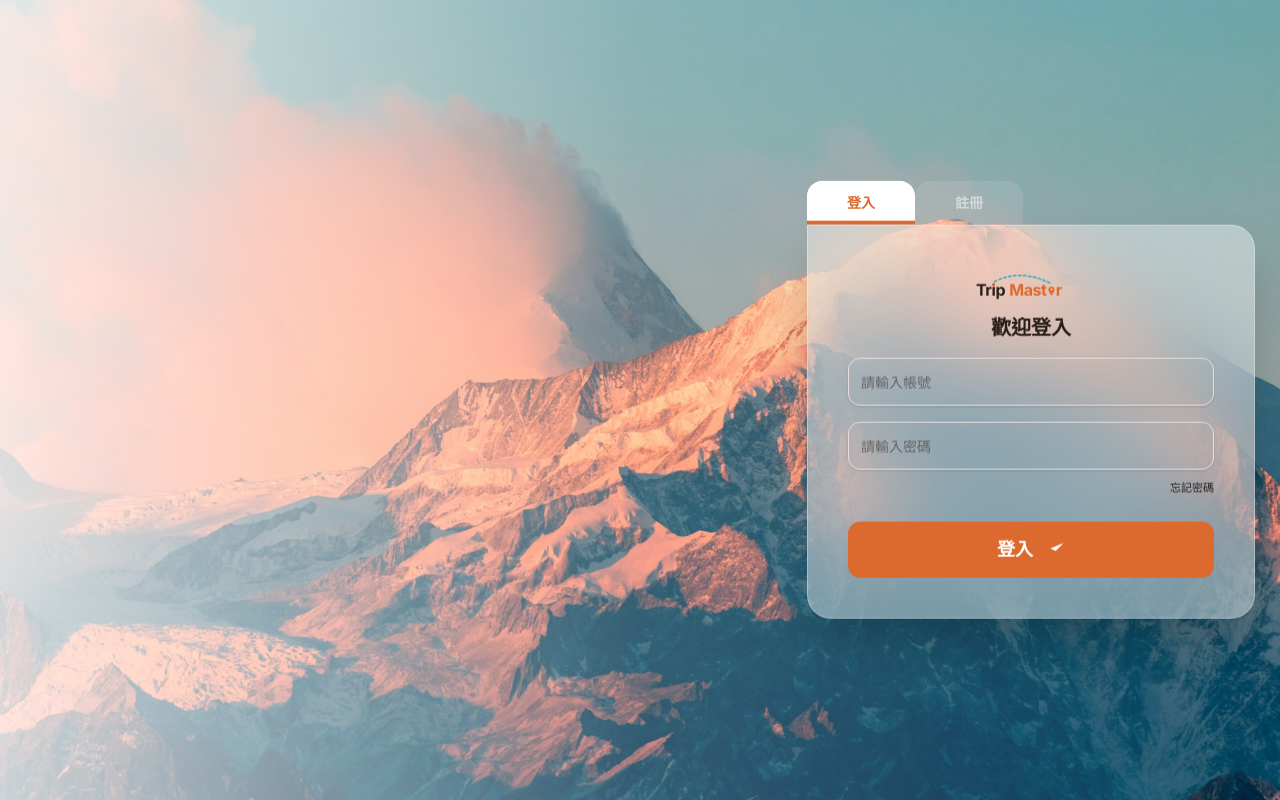
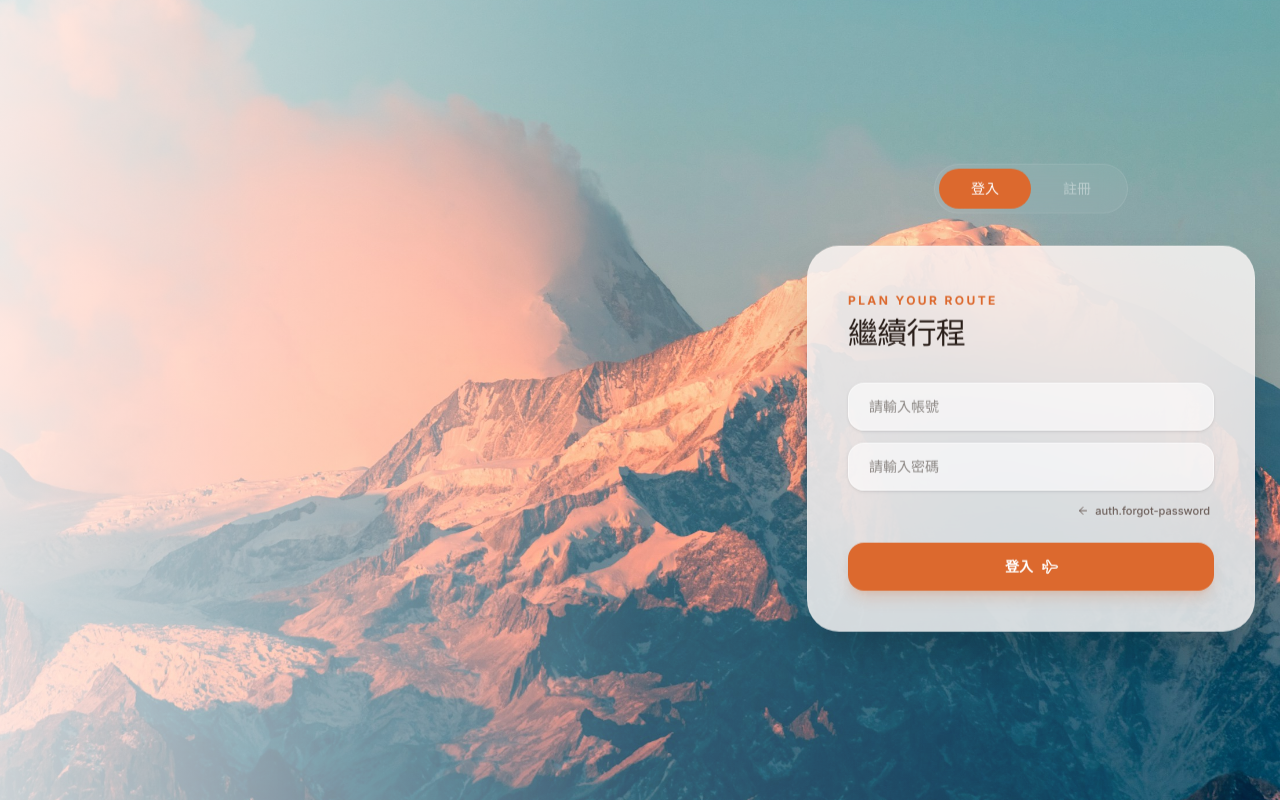
Before and after one commit to jack755051/trip-master-frontend, a Next.js app: page /login in a window 1280 px wide. Built offline with nearby package versions, Linux system fonts and the light colour scheme; no server answers.

Commit message:
modify : 統一登入三個表單的外躥

```diff
--- a/src/app/globals.css
+++ b/src/app/globals.css
@@ -103,3 +103,22 @@
     @apply bg-background text-foreground antialiased;
   }
 }
+
+@keyframes paper-plane-out {
+  0% {
+    transform: translate(-50%, -50%) scale(1) rotate(0deg);
+    opacity: 1;
+  }
+  20% {
+    transform: translate(-70%, -20%) scale(1.1) rotate(-15deg);
+    opacity: 1;
+  }
+  100% {
+    transform: translate(200%, -300%) scale(0.5) rotate(45deg);
+    opacity: 0;
+  }
+}
+
+.animate-paper-plane-out {
+  animation: paper-plane-out 0.8s forwards ease-in;
+}
--- a/src/components/layout/auth/auth-container.tsx
+++ b/src/components/layout/auth/auth-container.tsx
@@ -16,11 +16,11 @@ export default function AuthContainer() {
   const { t } = useTranslations();
 
   return (
-    <div className="w-full max-w-md relative">
-      {/* 1. 資料夾標籤區域 */}
-      <div className="flex h-12 relative items-end">
+    <div className="w-full max-w-md">
+      {/* 1. 核心導航：路徑切換器 (Path Switcher) */}
       {mode !== "forgot" && (
-          <div className="flex">
+        <div className="mb-8 flex justify-center">
+          <div className="relative p-1 bg-white/5 backdrop-blur-md border border-white/10 rounded-full flex items-center">
             {["login", "register"].map((tab) => {
               const isActive = mode === tab;
               return (
@@ -28,55 +28,63 @@ export default function AuthContainer() {
                   key={tab}
                   onClick={() => setMode(tab as AuthMode)}
                   className={cn(
-                    "px-10 py-3 rounded-t-2xl font-bold text-sm transition-colors duration-500 relative",
-                    isActive
-                      ? "bg-white/90 text-brand z-20"
-                      : "bg-white/10 text-white/50 hover:text-white/80 z-10",
+                    "relative px-8 py-2.5 text-sm font-medium transition-all duration-500",
+                    isActive ? "text-brand-foreground" : "text-white/40 hover:text-white/70",
                   )}
                 >
                   <span className="relative z-10">{t(`auth.${tab}`)}</span>
-
-                  {/* 標籤切換時的優雅滑動 */}
                   {isActive && (
                     <motion.div
-                      layoutId="activeTabBg"
-                      className="absolute inset-0 bg-white/90 rounded-t-2xl -z-10"
-                      transition={relaxedBouncy}
-                    />
-                  )}
-                  {isActive && (
-                    <motion.span
-                      layoutId="activeTabLine"
-                      className="absolute bottom-0 left-0 w-full h-1 bg-brand z-30"
-                      transition={relaxedBouncy}
+                      layoutId="nav-pill"
+                      className="absolute inset-0 bg-brand rounded-full shadow-[0_0_20px_rgba(var(--brand),0.4)]"
+                      transition={{ type: "spring", bounce: 0.2, duration: 0.6 }}
                     />
                   )}
                 </button>
               );
             })}
           </div>
+        </div>
       )}
-      </div>
 
-      {/* 2. 主要面板容器 */}
+      {/* 2. 容器設計：層疊的規劃感 */}
+      <div className="relative group">
+        {/* 背景裝飾：模擬規劃圖的經緯線 */}
+
         <motion.div
           layout
           transition={relaxedBouncy}
           className={cn(
-          "bg-white/40 backdrop-blur-2xl shadow-2xl border border-white/30 relative overflow-hidden", // 降低背景 A 值，提高模糊
-          mode === "forgot" ? "rounded-3xl" : "rounded-3xl rounded-tl-none",
+            "relative bg-background/80 backdrop-blur-3xl border border-white/10 rounded-[2rem] overflow-hidden shadow-2xl",
           )}
         >
           <div className="p-10">
-          <AnimatePresence mode="wait" initial={false}>
+            <AnimatePresence mode="wait">
               <motion.div
                 key={mode}
-              // 內容切換：配合外層放慢的速度，淡入淡出也要稍作延展
-              initial={{ opacity: 0, scale: 0.98 }}
-              animate={{ opacity: 1, scale: 1 }}
-              exit={{ opacity: 0, scale: 1.01 }}
-              transition={{ duration: 0.35, ease: "easeInOut" }}
+                initial={{ opacity: 0, y: 10, filter: "blur(10px)" }}
+                animate={{ opacity: 1, y: 0, filter: "blur(0px)" }}
+                exit={{ opacity: 0, y: -10, filter: "blur(10px)" }}
+                transition={{ duration: 0.4, ease: [0.22, 1, 0.36, 1] }}
               >
+                {/* 標題區域：強化「規劃」與「分享」的轉場 */}
+                <div className="mb-8">
+                  <motion.span
+                    layoutId="subtitle"
+                    className="text-xs tracking-[0.2em] uppercase text-brand font-bold"
+                  >
+                    {/* 動態渲染對應模式的副標題 */}
+                    {t(`auth.${mode}-subtitle`)}
+                  </motion.span>
+
+                  <h2 className="text-3xl font-light text-text-main mt-1 tracking-tight">
+                    {/* 動態渲染對應模式的主標題 */}
+                    {t(`auth.${mode}-title`)}
+                  </h2>
+                </div>
+
+                {/* 表單內容 */}
+                <div className="relative z-10">
                   {mode === "login" && (
                     <LoginForm
                       onSwitchRegister={() => setMode("register")}
@@ -85,10 +93,12 @@ export default function AuthContainer() {
                   )}
                   {mode === "register" && <RegisterForm onSwitchLogin={() => setMode("login")} />}
                   {mode === "forgot" && <ForgotPassword onSwitchLogin={() => setMode("login")} />}
+                </div>
               </motion.div>
             </AnimatePresence>
           </div>
         </motion.div>
       </div>
+    </div>
   );
 }
--- a/src/components/layout/auth/login-form.tsx
+++ b/src/components/layout/auth/login-form.tsx
@@ -2,56 +2,44 @@
 
 import { Button } from "@/src/components/ui/button";
 import { Input } from "@/src/components/ui/input";
-import Logo from "@/src/components/common/logo";
 import { useTranslations } from "@/src/hooks/useTranslations";
+import { ArrowLeft, Plane } from "lucide-react";
 
-interface LoginFormProps {
-  onSwitchRegister: () => void;
-  onSwitchForgot: () => void;
-}
-
-export default function LoginForm({ onSwitchForgot }: LoginFormProps) {
+export default function LoginForm({ onSwitchForgot }: { onSwitchForgot: () => void }) {
   const { t } = useTranslations();
 
   return (
-    <div className="space-y-6">
-      <div className="flex flex-col items-center mb-4">
-        <Logo className="h-10 w-auto mb-2" />
-        <h2 className="text-xl font-bold text-text-main">{t("auth.login-title")}</h2>
-      </div>
-
-      <div className="space-y-4">
+    <div className="space-y-5">
+      <div className="space-y-3">
         <Input
           type="email"
           placeholder={t("auth.account-placeholder")}
-          className="h-12 rounded-xl"
+          className="h-12 rounded-2xl bg-white/60 border-white/50 shadow-sm px-5 focus-visible:ring-brand/40 focus:bg-white transition-all"
         />
-        <div className="space-y-1">
+        <div className="space-y-2">
           <Input
             type="password"
             placeholder={t("auth.password-placeholder")}
-            className="h-12 rounded-xl"
+            className="h-12 rounded-2xl bg-white/60 border-white/50 shadow-sm px-5 focus-visible:ring-brand/40 focus:bg-white transition-all"
           />
-          <div className="text-right">
+          {/* 統一對齊位置與間距 */}
+          <div className="flex justify-end px-1">
             <button
               onClick={onSwitchForgot}
-              className="text-[11px] text-text-subtle hover:text-brand transition-colors font-medium hover:cursor-pointer"
+              className="flex items-center gap-1.5 text-[11px] text-text-muted hover:text-brand transition-colors font-medium hover:cursor-pointer py-1"
             >
+              <ArrowLeft size={12} />
               {t("auth.forgot-password")}
             </button>
           </div>
         </div>
       </div>
 
-      <Button className="w-full h-14 bg-brand hover:bg-brand/90 text-white rounded-xl font-bold text-lg group overflow-hidden">
-        <span className="relative z-10">{t("auth.login")}</span>
-        {/* 紙飛機噴射動畫 */}
-        <svg
-          className="ml-2 w-5 h-5 transition-transform duration-500 group-hover:translate-x-24 group-hover:-translate-y-24"
-          viewBox="0 0 24 24"
-        >
-          <path d="M22 2L2 10L10 14L22 2Z" fill="currentColor" />
-        </svg>
+      <Button className="w-full h-12 bg-brand hover:bg-brand-hover text-white rounded-2xl font-bold group relative overflow-hidden transition-all shadow-lg shadow-brand/20 active:scale-95">
+        <span className="relative z-10 flex items-center justify-center gap-2">
+          {t("auth.login")}
+          <Plane className="w-5 h-5 rotate-45 transition-all duration-500 ease-in group-hover:translate-x-24 group-hover:opacity-0" />
+        </span>
       </Button>
     </div>
   );
--- a/src/config/i18n/en/auth.ts
+++ b/src/config/i18n/en/auth.ts
@@ -1,11 +1,17 @@
 export const auth = {
-  "login-title": "Welcome Back",
-  "forgot-password": "Forgot Password",
-  "forgot-password_confirmation": "Reset Password Confirmation",
   // Buttons
   login: "Login",
   register: "Register",
+  forgetPassword: "Forget Password",
   "already-have-account": "Already have an account?",
+  "back-to-login": "Back to Login",
+  // top text
+  "login-subtitle": "Plan your Route",
+  "login-title": "Continue Journey",
+  "register-subtitle": "Start your Journey",
+  "register-title": "Join Trip Master",
+  "forgot-subtitle": "Recover Access",
+  "forgot-title": "Reset Password",
   // Placeholder text
   "account-placeholder": "Please enter your account",
   "password-placeholder": "Please enter your password",
--- a/src/config/i18n/zh-TW/auth.ts
+++ b/src/config/i18n/zh-TW/auth.ts
@@ -1,11 +1,17 @@
 export const auth = {
-  "login-title": "歡迎登入",
-  "forgot-password": "忘記密碼",
-  "forgot-password_confirmation": "忘記密碼確認",
   // 按鈕
   login: "登入",
   register: "註冊",
+  forgetPassword: "忘記密碼",
   "already-have-account": "已有帳號?",
+  "back-to-login": "回到登入",
+  // 頂部文字
+  "login-subtitle": "Plan your Route",
+  "login-title": "繼續行程",
+  "register-subtitle": "Start your Journey",
+  "register-title": "加入 Trip Master",
+  "forgot-subtitle": "Recover Access",
+  "forgot-title": "找回密碼",
   // Placeholder 文字
   "account-placeholder": "請輸入帳號",
   "password-placeholder": "請輸入密碼",
```
Also changed, not shown: src/components/layout/auth/forgot-password.tsx (+24 -16 lines), src/components/layout/auth/register-form.tsx (+24 -51 lines). Lines whose indentation alone changed are shown as unchanged.
